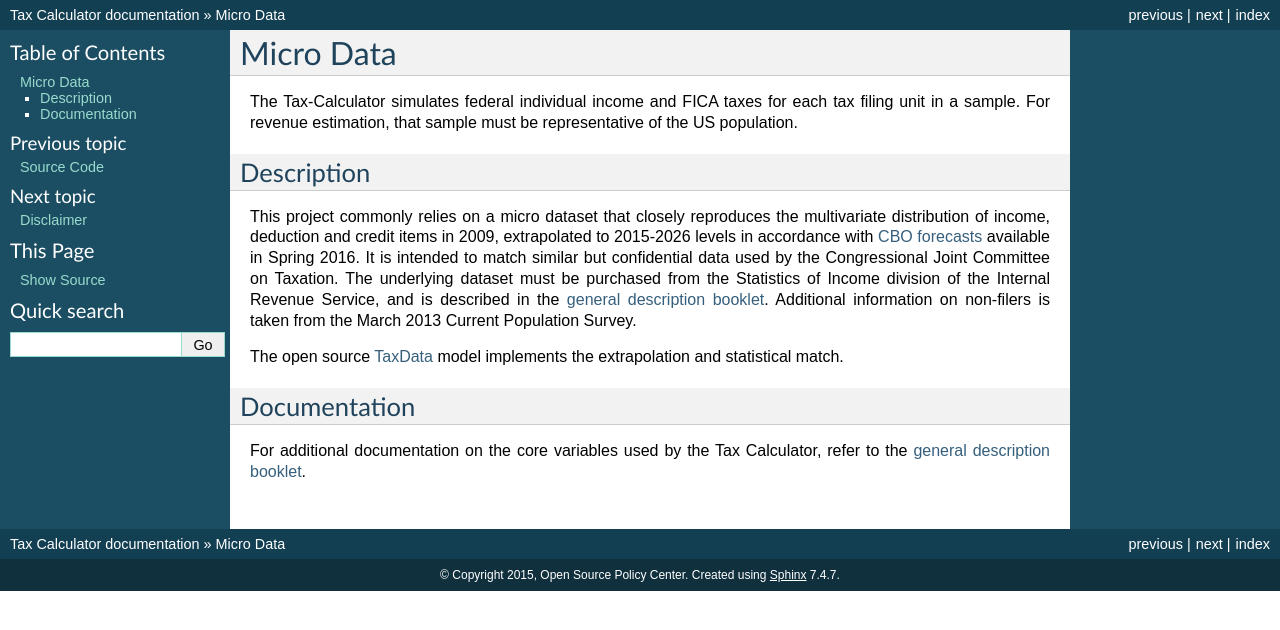
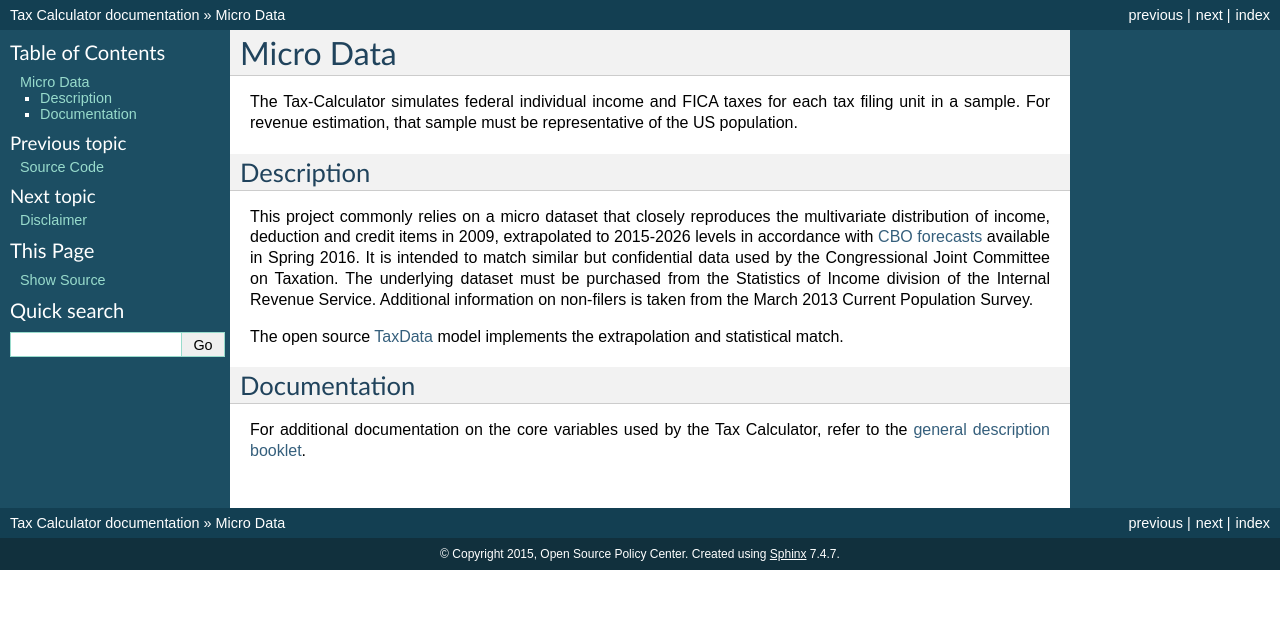
Before and after one commit to PSLmodels/Tax-Calculator, a Sphinx documentation site: the page built from docs/source/data.rst, in a window 1280 px wide. Shown: the top 630 px of the page. Built offline with Sphinx 7.4.7, drawn with Linux system fonts in a browser that asks for light colours; formulas are drawn with MathJax 3; the version number could not be read and is left out.

Commit message:
data.rst 2

```diff
--- a/docs/source/data.rst
+++ b/docs/source/data.rst
@@ -15,8 +15,7 @@ the multivariate distribution of income, deduction and credit items in
 `CBO forecasts`_ available in Spring 2016. It is intended to match similar
 but confidential data used by the Congressional Joint Committee on
 Taxation. The underlying dataset must be purchased from the Statistics
-of Income division of the Internal Revenue Service, and is described
-in the `general description booklet`_. Additional
+of Income division of the Internal Revenue Service. Additional
 information on non-filers is taken from the March 2013 Current
 Population Survey.
 
```
